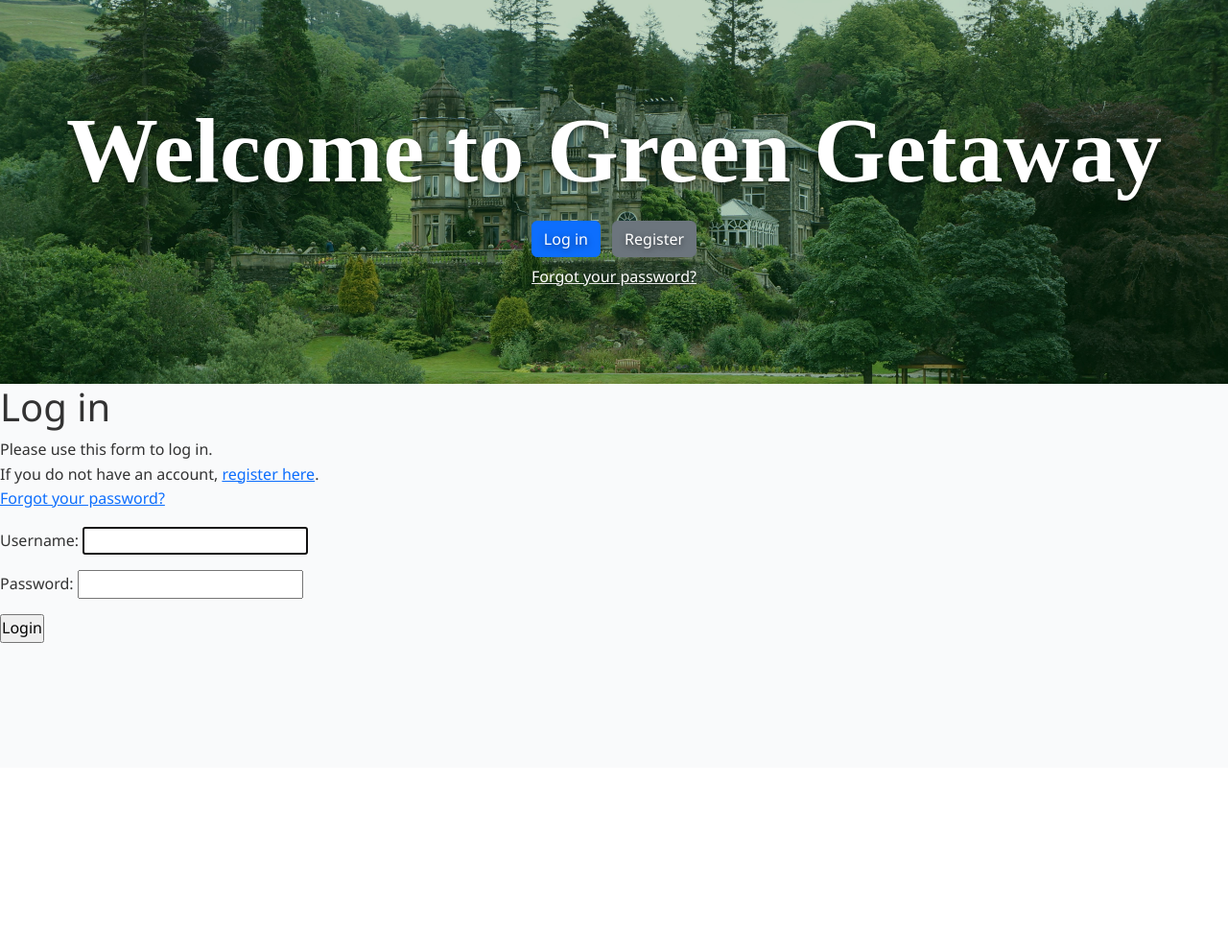
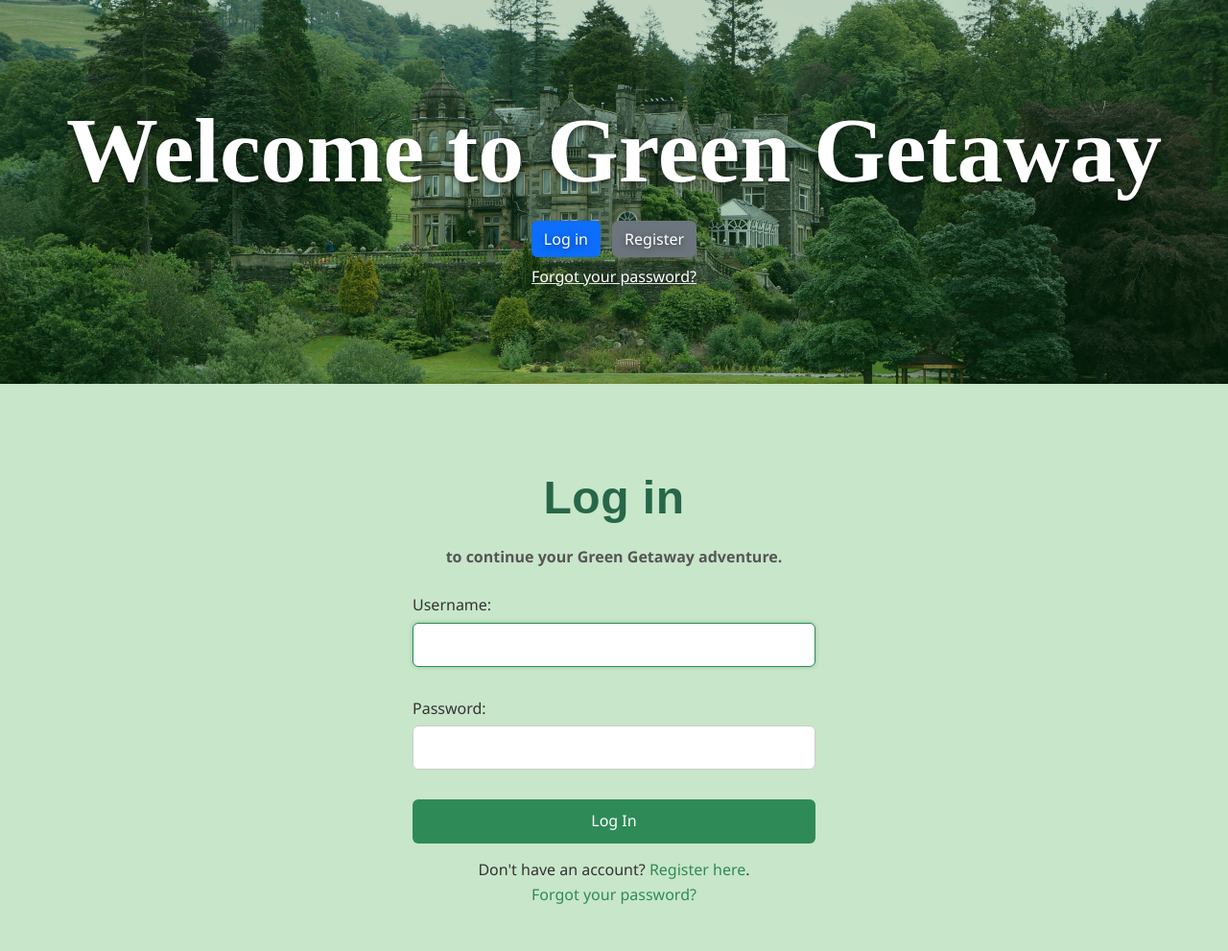
Before and after one commit to LisaOz/GreenGetaway, a Django app: page /accounts/login/ in a window 1280 px wide. Shown: the whole page at 96% size. Before the commit the page ends 670 px from the top, so only its background shows below. Run offline with Django 5.2, Linux system fonts and the light colour scheme.

Commit message:
Modified styling to make the forms consistent with the overall website colours and fonts

```diff
--- a/getaway/static/getaway/css/style.css
+++ b/getaway/static/getaway/css/style.css
@@ -1,5 +1,6 @@
 
 /* ===== General Reset ===== */
+
 * {
     margin: 0;
     padding: 0;
@@ -8,12 +9,17 @@
 }
 
 /* ===== Body ===== */
-body {
-    background: #f9fafb;
+html, body {
+    height: 100%;           /* ensure full height */
+    min-height: 100vh;      /* fallback for some browsers */
+    margin: 0;
+    padding: 0;
+    background-color: #c8e6c9; /* light green */
     color: #333;
     line-height: 1.6;
-    min-height: 100vh;
+
 }
+
 
 /* ===== Header ===== */
 header {
@@ -1001,3 +1007,104 @@ nav a:hover { text-decoration: underline; }
     transform: translateY(-2px) scale(1.02);
     box-shadow: 0 10px 22px rgba(0,0,0,0.3);
 }
+
+
+
+/* forms styling */
+.form-container {
+  max-width: 480px;
+  margin: 60px auto;
+  padding: 30px;
+  background: #c8e6c9; /*mint green*/
+  border-radius: 12px;
+
+
+}
+
+.form-container h2,
+.form-container h3 {
+  text-align: center;
+  color: #276749; /* darkest forest green */
+  margin-bottom: 20px;
+  font-weight: 600;
+}
+
+.form-container p.description {
+  text-align: center;
+  color: #555;
+  margin-bottom: 25px;
+  font-weight: 600;
+}
+
+.form-container form {
+  display: flex;
+  flex-direction: column;
+}
+
+.form-container label {
+  font-weight: 500;
+  margin-bottom: 5px;
+  color: #333;
+}
+
+.form-container input[type="text"],
+.form-container input[type="email"],
+.form-container input[type="password"],
+.form-container input[type="number"],
+.form-container select {
+  width: 100%;
+  padding: 10px 12px;
+  margin-bottom: 15px;
+  border: 1px solid #ccc;
+  border-radius: 6px;
+  font-size: 15px;
+  transition: border-color 0.3s ease, box-shadow 0.3s ease;
+}
+
+.form-container input:focus,
+.form-container select:focus {
+  border-color: #2e8b57;
+  box-shadow: 0 0 4px rgba(46, 139, 87, 0.4);
+  outline: none;
+}
+
+.form-container .btn-primary,
+.form-container input[type="submit"] {
+  background-color: #2e8b57;
+  color: #fff;
+  font-weight: 500;
+  border: none;
+  border-radius: 6px;
+  padding: 10px;
+  cursor: pointer;
+  transition: background-color 0.3s ease;
+}
+
+.form-container .btn-primary:hover,
+.form-container input[type="submit"]:hover {
+  background-color: #276c47;
+}
+
+.form-container .alert {
+  background-color: #f8d7da;
+  border-left: 4px solid #dc3545;
+  color: #721c24;
+  padding: 10px 15px;
+  margin-bottom: 15px;
+  border-radius: 6px;
+}
+
+.form-container .extra-links {
+  text-align: center;
+  margin-top: 15px;
+}
+
+.form-container .extra-links a {
+  color: #2e8b57;
+  text-decoration: none;
+  font-weight: 500;
+}
+
+.form-container .extra-links a:hover {
+  text-decoration: underline;
+}
--- a/getaway/templates/accounts/login.html
+++ b/getaway/templates/accounts/login.html
@@ -1,27 +1,39 @@
 {% extends "getaway/base.html" %}
 {% load static %}
 
-{% block title %}Log in{% endblock %}
+{% block title %}Log In{% endblock %}
 
 {% block content %}
-  <h1>Log in</h1>
+<div class="form-container">
+  <h2>Log in</h2>
+  <p class="description">to continue your Green Getaway adventure.</p>
 
-  {% if form.errors %}
-    <p>Your username and password do not match. Please try again.</p>
-  {% else %}
+  <form method="post" action="{% url 'accounts:login' %}">
+    {% csrf_token %}
+    {{ form.as_p }}
+
+    {% if form.errors %}
+      <div class="alert">
+        <ul>
+          {% for field, errors in form.errors.items %}
+            {% for error in errors %}
+              <li><strong>{{ field|title }}:</strong> {{ error }}</li>
+            {% endfor %}
+          {% endfor %}
+          <li>Your username and password do not match. Please try again.</li>
+        </ul>
+      </div>
+    {% endif %}
+
+    <input type="hidden" name="next" value="{{ next|default:'getaway/account/dashboard/' }}">
+    <input type="submit" value="Log In">
+  </form>
+
+  <div class="extra-links">
     <p>
-      Please use this form to log in.<br>
-      If you do not have an account, <a href="{% url 'accounts:register' %}">register here</a>.<br>
+      Don't have an account? <a href="{% url 'accounts:register' %}">Register here</a>.<br>
       <a href="{% url 'accounts:password_reset' %}">Forgot your password?</a>
     </p>
-  {% endif %}
-
-  <div class="login-form">
-    <form action="{% url 'accounts:login' %}" method="post">
-      {% csrf_token %}
-      {{ form.as_p }}
-      <input type="hidden" name="next" value="{{ next|default:'getaway/account/dashboard/' }}" />
-      <p><input type="submit" value="Login"></p>
-    </form>
   </div>
+</div>
 {% endblock %}
--- a/getaway/templates/accounts/register.html
+++ b/getaway/templates/accounts/register.html
@@ -3,7 +3,7 @@
 {% block title %}Create an account{% endblock %}
 
 {% block content %}
-<div class="container mt-4">
+<div class="form-container mt-4">
     <h2>Create an account</h2>
     <p>To sign up, use the following form:</p>
 
@@ -26,9 +26,9 @@
         <p><input type="submit" class="btn btn-primary mt-2" value="Create account"></p>
     </form>
 
-    <p class="mt-3">
+    <div class="extra-links">
         Already have an account?
         <a href="{% url 'accounts:login' %}">Log in here</a>.
-    </p>
+    </div>
 </div>
 {% endblock %}
```
Also changed, not shown: getaway/templates/accounts/password_reset.html (+32 -9 lines), getaway/templates/accounts/password_reset_confirm.html (+39 -4 lines).
